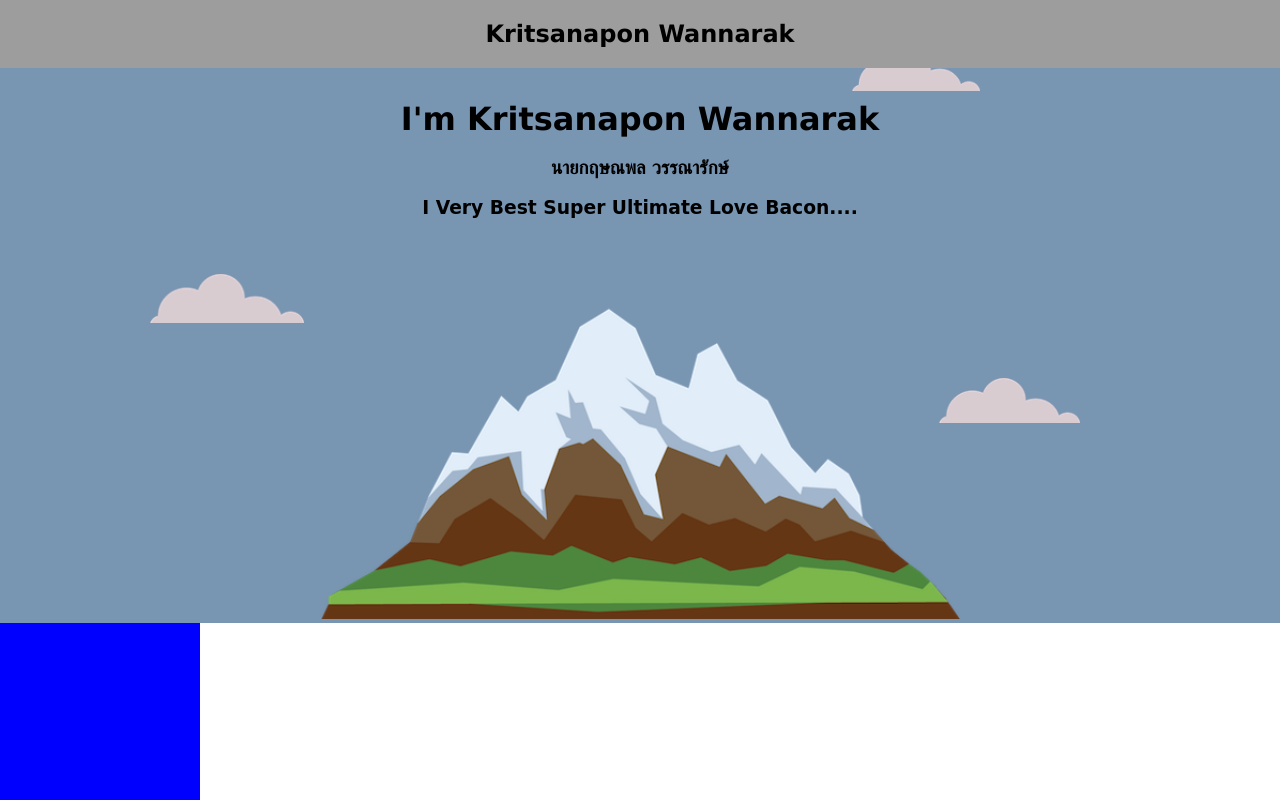
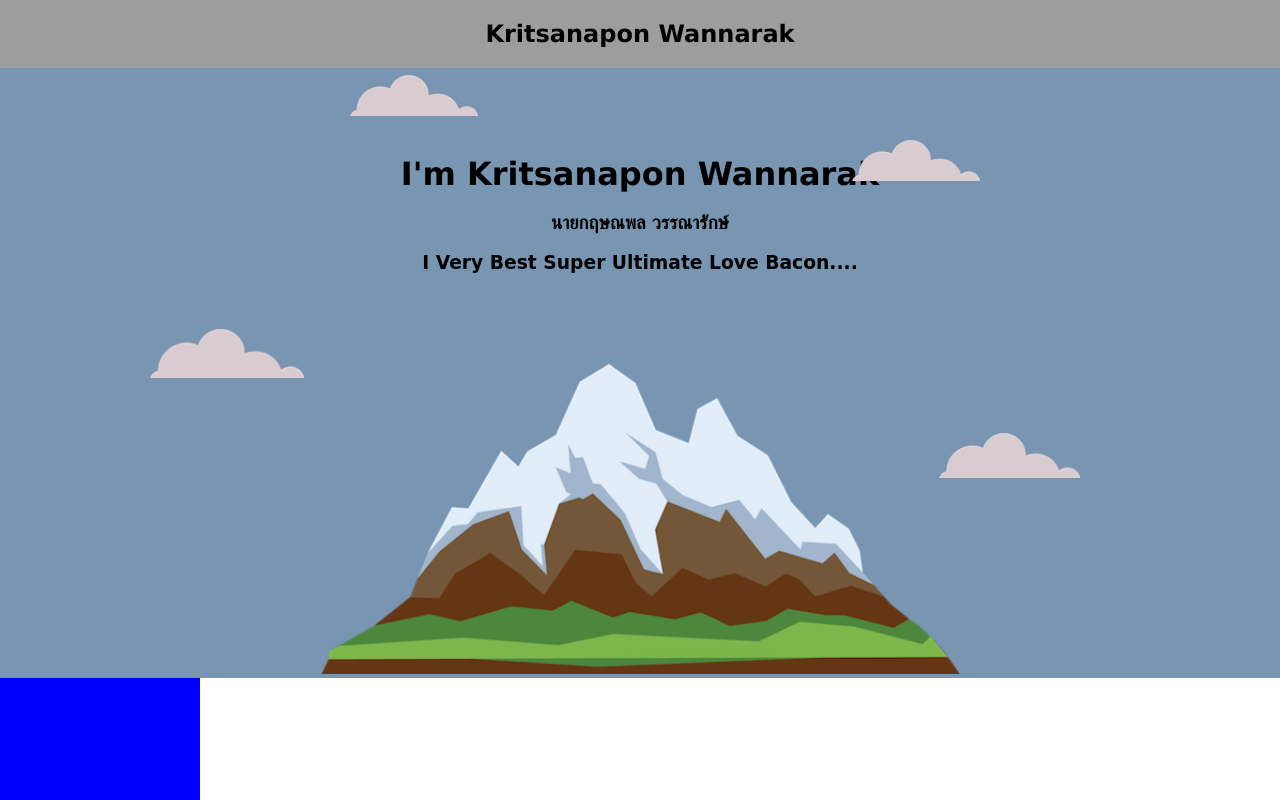
Before and after one commit to KritsW/Resume, a plain HTML site: page CSS - My Site New/index.html in a window 1280 px wide. Shown: the top 800 px of the page. Drawn offline with Linux system fonts and the light colour scheme; a web font is replaced by a local one.

Commit message:
Add files via upload

```diff
--- a/CSS - My Site New/css/Styles.css
+++ b/CSS - My Site New/css/Styles.css
@@ -23,14 +23,14 @@ h3{
 .topleft-cloud{
   position: absolute;
   left:350px;
-  top:20px;
+  top:75px;
   width: 10%;
 }
 
 .topright-cloud{
   position: absolute;
   right:300px;
-  top:50px;
+  top:140px;
   /* margin-left: 800px;
   margin-right: auto; */
   width: 10%;
@@ -60,7 +60,7 @@ h3{
 }
 .top-container{
   background-color: #7895B2;
-  padding-top: 100px;
+  padding-top: 155px;
   position: relative;
 }
 
```
